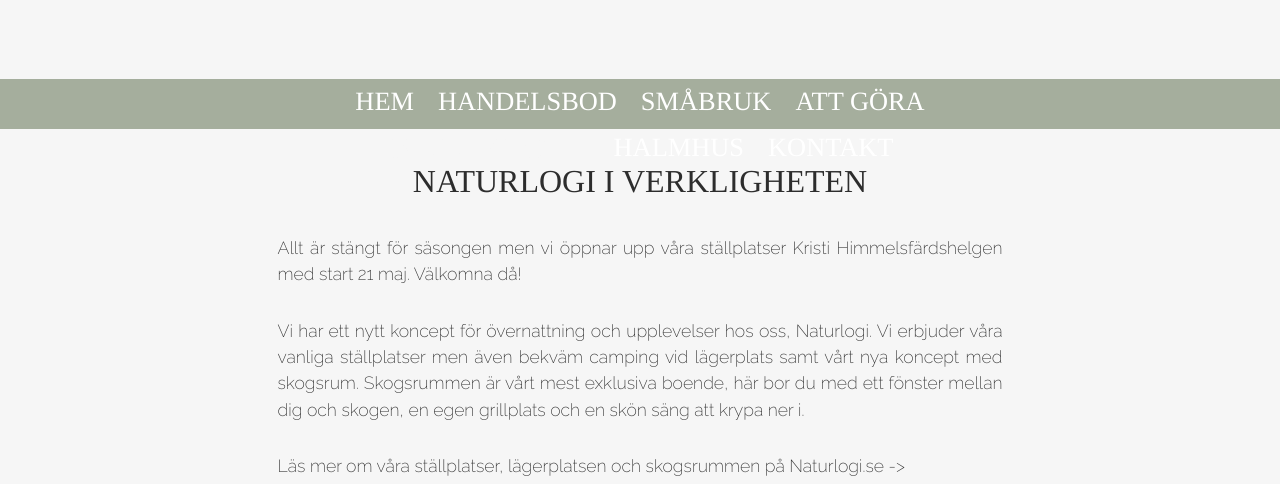
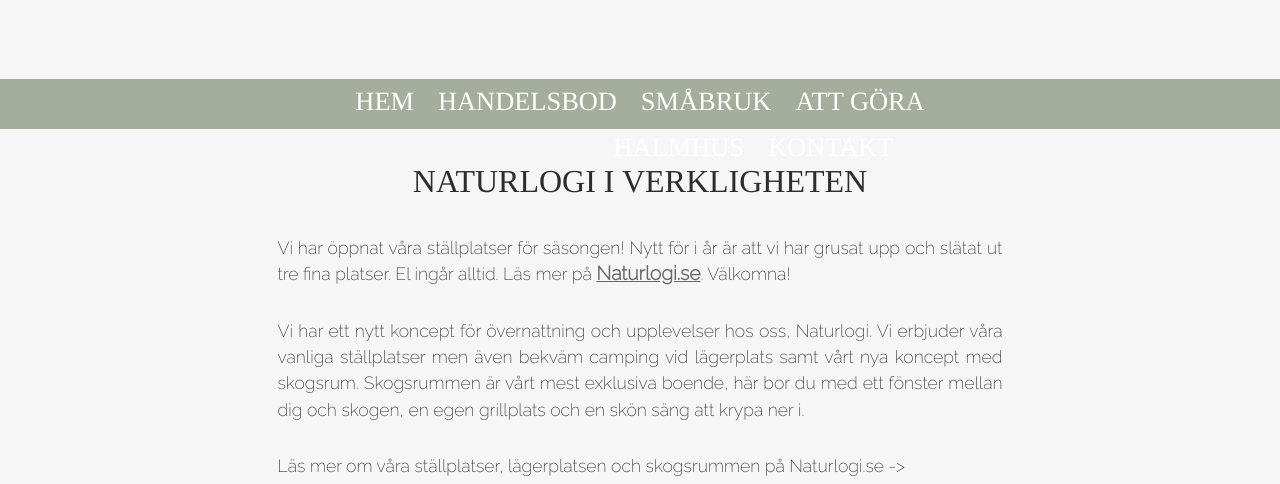
Before and after one commit to lejossan/verkligheten, a PHP site: page /naturlogi.php in a window 1280 px wide. Shown: the part 271-755 px from the top of the page. Run offline with PHP 8.4, Linux system fonts and the light colour scheme; some libraries are stand-ins or nearby versions; some web fonts are replaced.

Commit message:
uppdaterat ang ställplatser

```diff
--- a/naturlogi.php
+++ b/naturlogi.php
@@ -12,7 +12,7 @@
     <div class="col--12">
       <h2 class="mt">NATURLOGI I VERKLIGHETEN</h2>
       <br/>
-      <p>Allt är stängt för säsongen men vi öppnar upp våra ställplatser Kristi Himmelsfärdshelgen med start 21 maj. Välkomna då!</p>
+      <p>Vi har öppnat våra ställplatser för säsongen! Nytt för i år är att vi har grusat upp och slätat ut tre fina platser. El ingår alltid. Läs mer på <a href="https://naturlogi.se">Naturlogi.se</a>. Välkomna!</p>
       <p>Vi har ett nytt koncept för övernattning och upplevelser hos oss, Naturlogi. Vi erbjuder våra vanliga ställplatser men även bekväm camping vid lägerplats samt vårt nya koncept med skogsrum. Skogsrummen är vårt mest exklusiva boende, här bor du med ett fönster mellan dig och skogen, en egen grillplats och en skön säng att krypa ner i.</p>
       <p>Läs mer om våra ställplatser, lägerplatsen och skogsrummen på Naturlogi.se -></p>
     </div>
```
